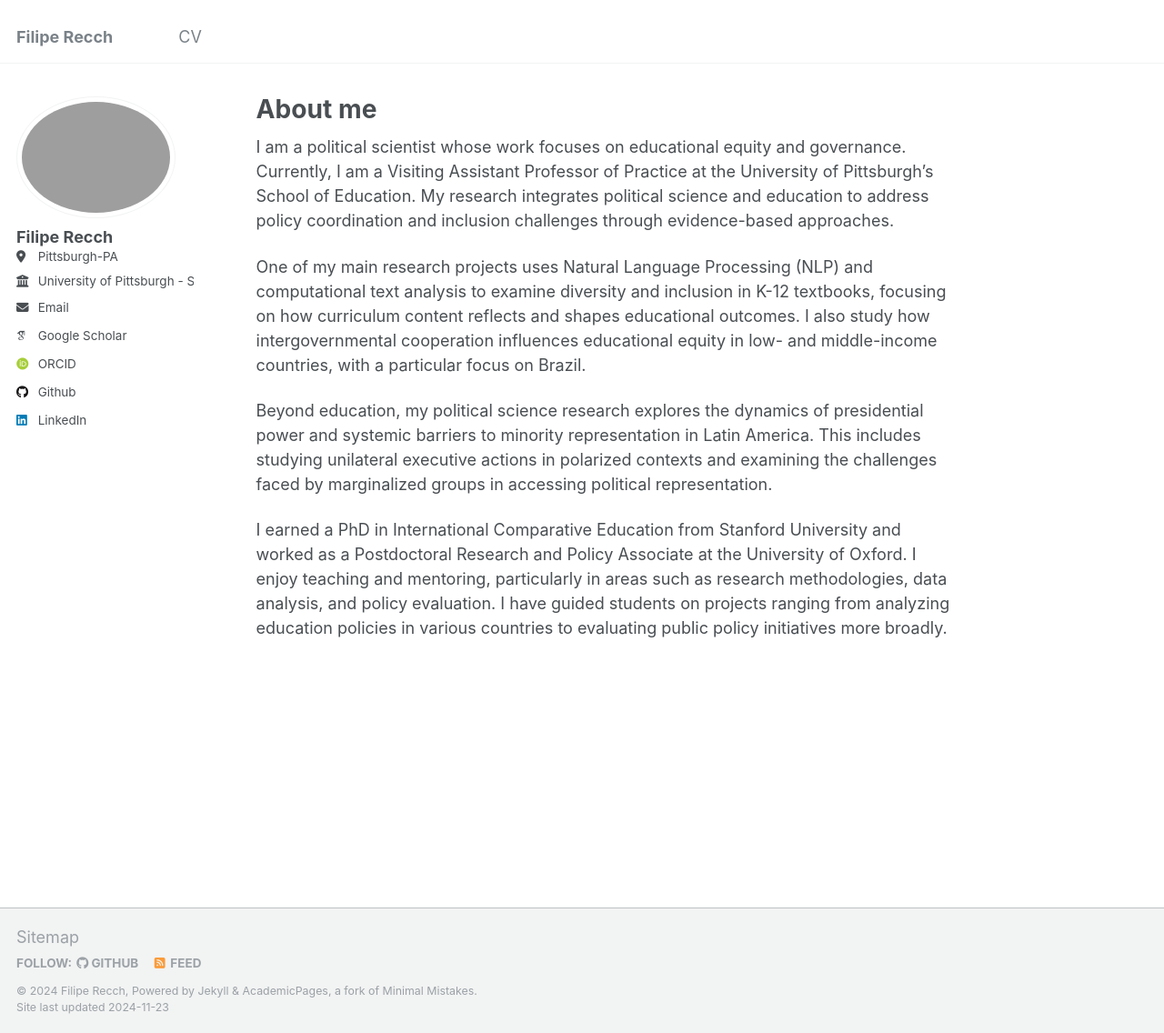
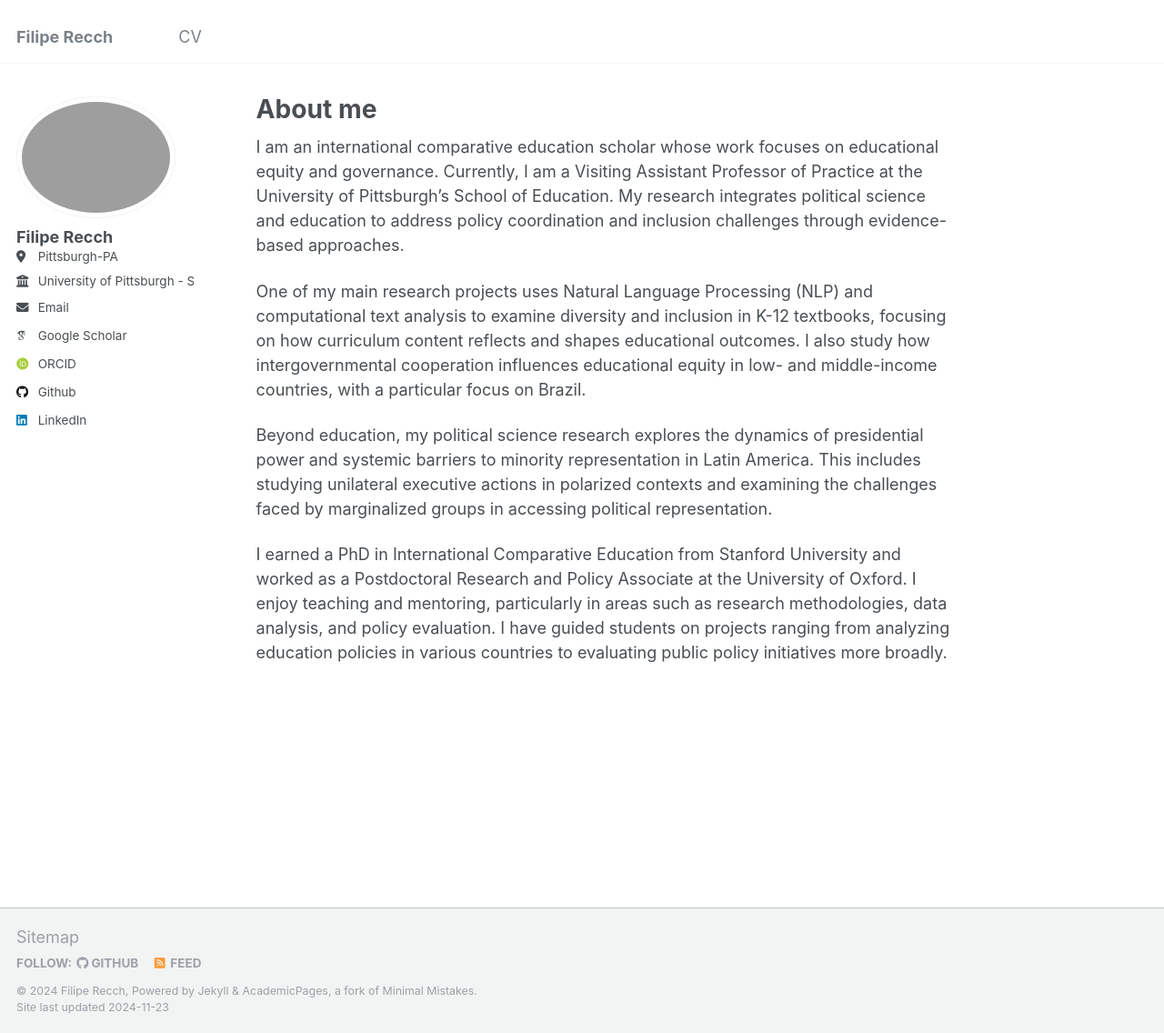
Before and after one commit to filiperecch/filiperecch.github.io, a Jekyll site: the page built from _pages/about.md, in a window 1280 px wide and 1136 px high. Shown: the whole window at 91% size. Built offline with Jekyll 4.4.1, drawn with Linux system fonts in a browser that asks for light colours; some web fonts are replaced.

Commit message:
Update about.md fixing text

```diff
--- a/_pages/about.md
+++ b/_pages/about.md
@@ -7,7 +7,7 @@ redirect_from:
   - /about.html
 ---
 
-I am a political scientist whose work focuses on educational equity and governance. Currently, I am a Visiting Assistant Professor of Practice at the University of Pittsburgh’s School of Education. My research integrates political science and education to address policy coordination and inclusion challenges through evidence-based approaches.
+I am an international comparative education scholar whose work focuses on educational equity and governance. Currently, I am a Visiting Assistant Professor of Practice at the University of Pittsburgh’s School of Education. My research integrates political science and education to address policy coordination and inclusion challenges through evidence-based approaches.
 
 One of my main research projects uses Natural Language Processing (NLP) and computational text analysis to examine diversity and inclusion in K-12 textbooks, focusing on how curriculum content reflects and shapes educational outcomes. I also study how intergovernmental cooperation influences educational equity in low- and middle-income countries, with a particular focus on Brazil.
 
```
